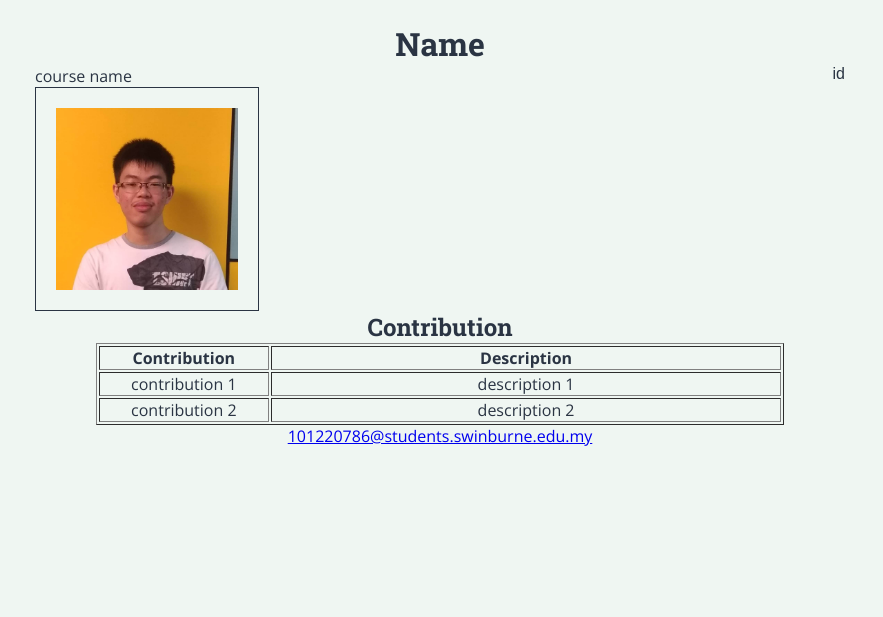
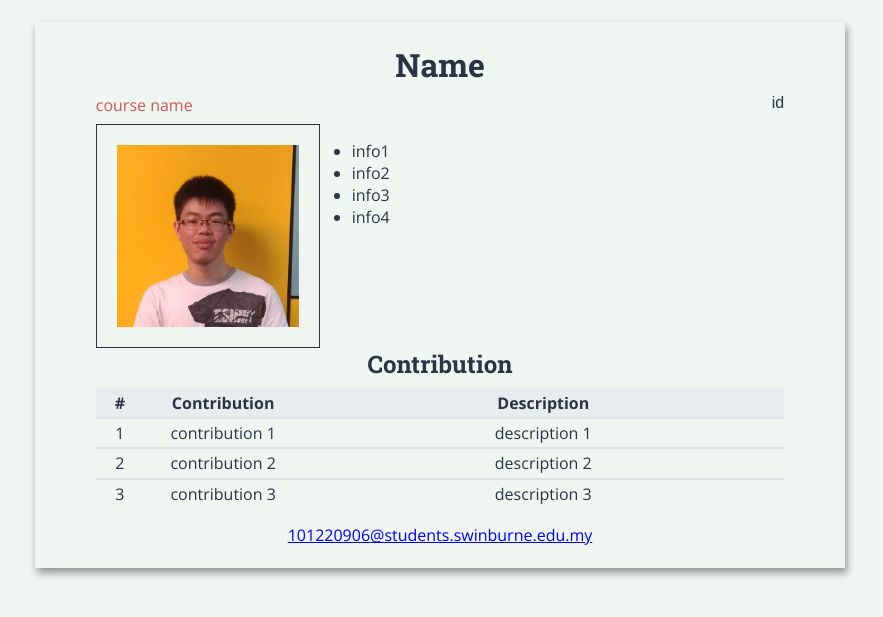
Before and after one commit to ItsSimon2K/SEB-Hardware, a PHP site: page /about.html in a window 1280 px wide. Shown: the top 617 px of the page, without its empty margins (200-1083 px from the left). Run offline with PHP 8.4, Linux system fonts and the light colour scheme.

Commit message:
Add personal info & Style contribution table

```diff
--- a/assign1/about.html
+++ b/assign1/about.html
@@ -21,14 +21,27 @@
   <article>
     <div class="container">
       <div class="member-container">
-        <h1>Name</h1>
-        <p class="student-course">course name</p>
-        <p class="student-id">id</p>
-        <img src="images/Bjorn.jpeg" alt="">
-        <div class="contribution-table">
-          <table border="1" class="contribution-table">
+        <h1>Name</h1><!-- Team member's name-->
+        <div class="student-info">
+          <p class="student-course">course name</p> <!-- Course name -->
+          <p class="student-id">id</p>  <!-- Student id -->
+        </div>
+        <div class="student-img-personal-info">
+          <img src="images/Bjorn.jpeg" alt="">  <!-- Photo -->
+          <ul class="personal-info">  <!-- Personal info -->
+            <li>info1</li>
+            <li>info2</li>
+            <li>info3</li>
+            <li>info4</li>
+          </ul>
+        </div>
+        <div class="contribution-table"> <!-- Contribution -->
+          <table class="contribution-table">
             <h2>Contribution</h2>
             <tr>
+              <th>
+                #
+              </th>
               <th>
                   Contribution
               </th>
@@ -38,6 +51,9 @@
             </tr>
             <tr>
               <td>
+                1
+              </td>
+              <td>
                   contribution 1
               </td>
               <td>
@@ -46,15 +62,31 @@
             </tr>
             <tr>
               <td>
+                2
+              </td>
+              <td>
                   contribution 2
               </td>
               <td>
                   description 2
               </td>
             </tr>
+            <tr>
+              <td>
+                3
+              </td>
+              <td>
+                  contribution 3
+              </td>
+              <td>
+                  description 3
+              </td>
+            </tr>
           </table>
         </div>
-        <p><a href="mailto:">101220786@students.swinburne.edu.my</a></p>
+        <p><!-- Student webmail -->
+          <a href="mailto:101220906@students.swinburne.edu.my">101220906@students.swinburne.edu.my</a>
+        </p>
       </div>
     </div>
   </article>
--- a/assign1/styles/style.css
+++ b/assign1/styles/style.css
@@ -440,8 +440,10 @@ iframe{
 
 .member-container {
 	width: 75%;
+	text-align: center;
 	margin: 2% auto;
-	text-align: center;
+	padding: 2% 0;
+	box-shadow:2px 5px 8px rgb(0,0,0,0.4);
 }
 
 .member-container h1 { /* Team member name */
@@ -450,41 +452,76 @@ iframe{
 	text-align: center;	/* centred */
 }
 
+.student-info {
+	display: flex;
+	width: 85%;
+	margin: 1% auto;
+}
+
 .student-course { /* Team member course */
-	float: left;
-	/* color in rgb() */
+	color: rgb(205,85,85);/* color in rgb() */
 }
 
 .student-id { /* Team member stud id */
 	font-family: Arial, sans-serif; /* Arial font, default sans-serif*/
-	float: right; /* right aligned*/
+	margin-left: auto; /* right aligned */
 }
 
-.member-container img { /* Team member photo */
-	clear: both;
+.student-img-personal-info {
+	width: 85%;
+	margin: 0 auto;
+}
+
+.student-img-personal-info img { /* Team member photo */
 	float: left; /* floating */
 	border: 1px groove rgb(42, 52, 67); /* groove border */
 	padding: 20px; /* padding 20px */
 	width: 14rem;
 }
 
+.personal-info {
+	float: left;
+	margin: 1rem 0 0 2rem;
+}
+
 .contribution-table {
 	clear: both;
+	margin: 2% 0;
 }
 
 .contribution-table h2 {
 	text-align: center;
 	font-weight: bold;
+	margin: 1% 0;
 }
 
 .contribution-table table{ /* contribution table */
 	margin: 0 auto; /* centred */
 	width: 85%;
+	border-collapse: collapse;
 	/* cell bg color in hex code*/
 }
 
+.contribution-table table tr td,
+.contribution-table table tr th {
+	padding: .2rem 0;
+	border-bottom: 2px solid rgb(222, 226, 230);
+}
+
+.contribution-table table tr:first-child {
+	background-color: rgb(233, 236, 239);
+}
+
+.contribution-table table tr:last-child td{
+	border: none;
+}
+
 .contribution-table table tr td:first-child{
-	width: 25%;
+	width: 7%;
+}
+
+.contribution-table table tr td:last-child{
+	width: 70%;
 }
 
 /* #endregion */
```
